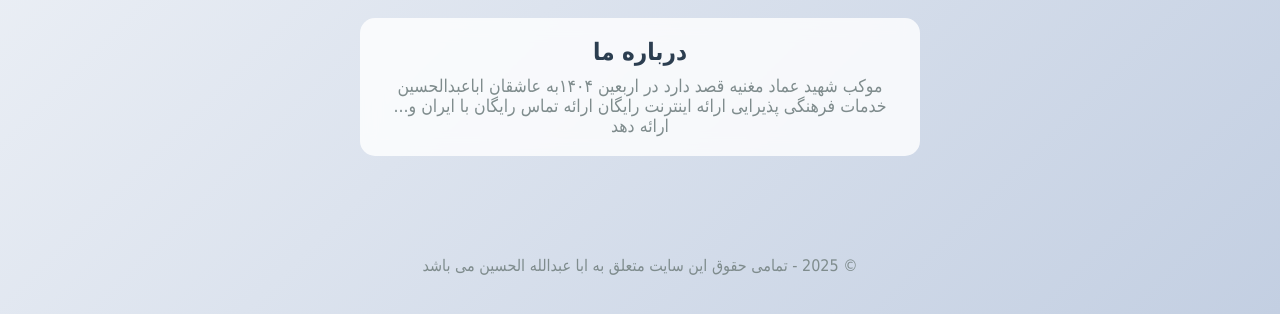
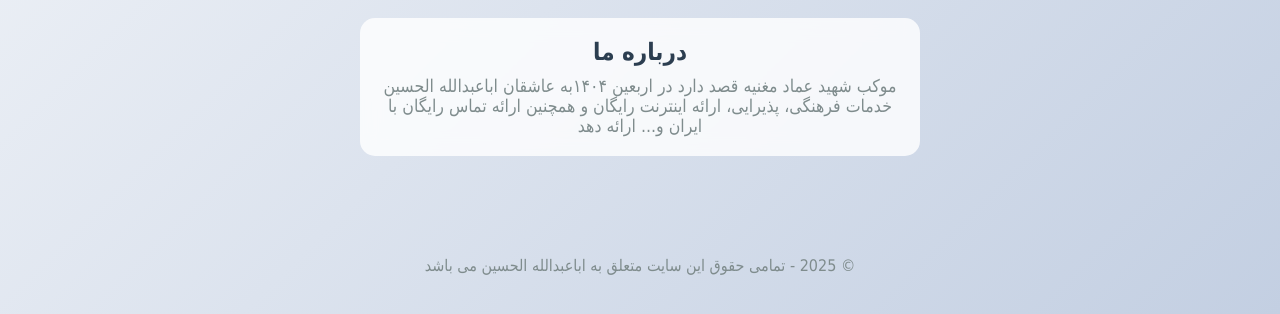
Before and after one commit to mokebemadmoghniye/socialmedia, a plain HTML site: page index.html in a window 1280 px wide. Shown: the part 486-800 px from the top of the page. Drawn offline with Linux system fonts and the light colour scheme.

Commit message:
Update index.html

```diff
--- a/index.html
+++ b/index.html
@@ -273,12 +273,12 @@
 
         <div class="contact-info">
             <h3>درباره ما</h3>
-            <p>موکب شهید عماد مغنیه قصد دارد در اربعین ۱۴۰۴به عاشقان اباعبدالحسین خدمات فرهنگی پذیرایی ارائه اینترنت رایگان ارائه تماس رایگان با ایران و... ارائه دهد</p>
+            <p>موکب شهید عماد مغنیه قصد دارد در اربعین ۱۴۰۴به عاشقان اباعبدالله الحسین خدمات فرهنگی، پذیرایی، ارائه اینترنت رایگان و همچنین ارائه تماس رایگان با ایران و... ارائه دهد</p>
         </div>
     </div>
 
     <footer class="footer">
-        <p>© 2025 - تمامی حقوق این سایت متعلق به ابا عبدالله الحسین می باشد</p>
+        <p>© 2025 - تمامی حقوق این سایت متعلق به اباعبدالله الحسین می باشد</p>
     </footer>
 </body>
 </html>
```
